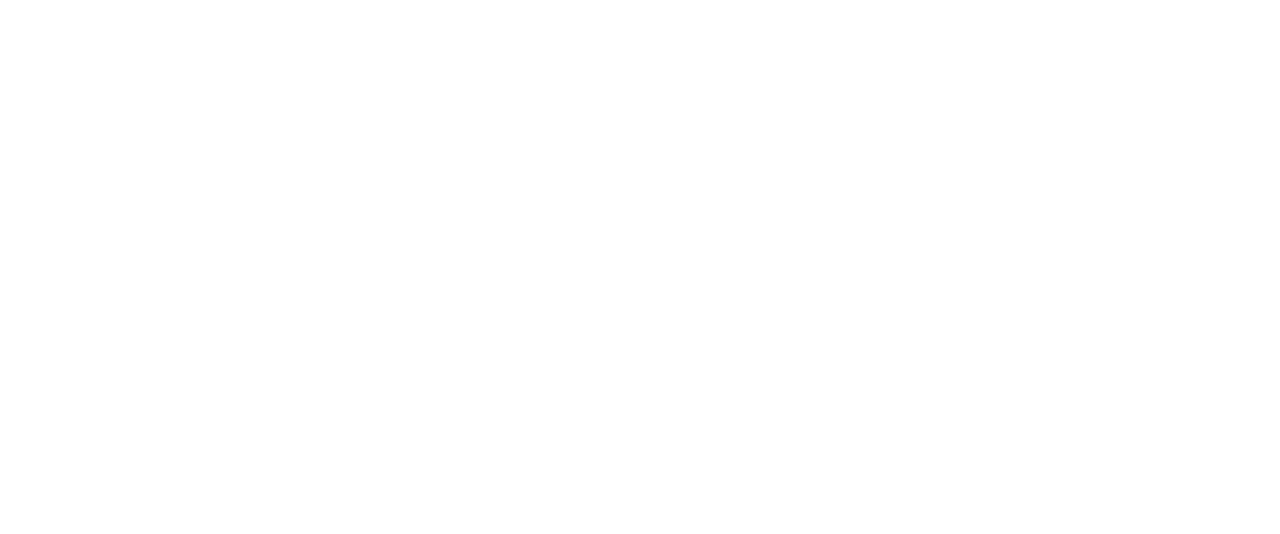
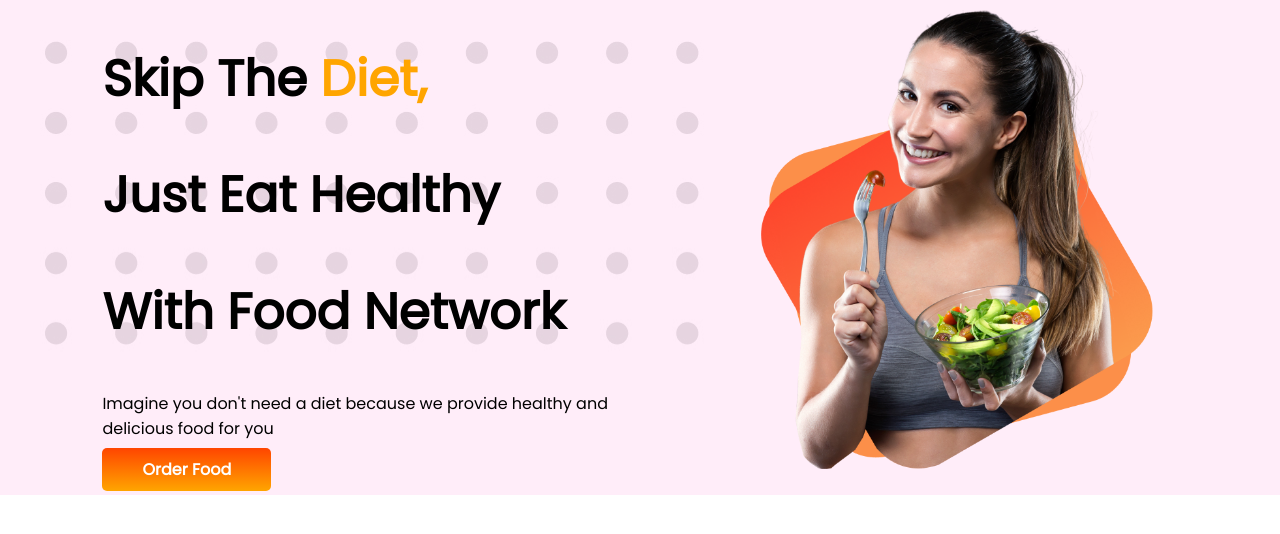
Before and after one commit to Tanzim395/food-network, a plain HTML site: page index.html in a window 1280 px wide. Drawn offline with Linux system fonts and the light colour scheme.

Commit message:
Top banner part added

```diff
--- a/index.html
+++ b/index.html
@@ -6,10 +6,26 @@
     <meta http-equiv="X-UA-Compatible" content="IE=edge">
     <meta name="viewport" content="width=device-width, initial-scale=1.0">
     <title>Food Network</title>
+    <link rel="preconnect" href="https://fonts.googleapis.com">
+    <link rel="preconnect" href="https://fonts.gstatic.com" crossorigin>
+    <link href="https://fonts.googleapis.com/css2?family=Poppins&display=swap" rel="stylesheet">
     <link rel="stylesheet" href="style.css">
 </head>
 
 <body>
+    <section class="top-banner">
+        <div class="half-width">
+            <h1>Skip The <span class="orange-color">Diet,</span></h1>
+            <h1>Just Eat Healthy</h1>
+            <h1>With Food Network</h1>
+            <p>Imagine you don't need a diet because we provide healthy and delicious food for you</p>
+            <a class="link-button" target="_blank" href="https://www.foodpanda.com.bd/">Order Food</a>
+        </div>
+        <div class="half-width">
+            <img src="images/female/Group 8425.png" alt="Happy Foodie">
+        </div>
+    </section>
+
 
 </body>
 
--- a/style.css
+++ b/style.css
@@ -0,0 +1,32 @@
+body{
+    font-family: 'Poppins', sans-serif;
+    margin: 0px;
+}
+h1{
+    font-size: 50px;
+}
+.orange-color{
+    color: orange;
+}
+section{
+    display: flex;
+}
+.half-width{
+    width: 50%;
+    padding-left: 8%;
+}
+.half-width img{
+    width: 80%;
+}
+.link-button{
+    text-decoration: none;
+    background-image: linear-gradient(orangered, orange);
+    padding: 10px 40px;
+    color: white;
+    font-weight: 700;
+    border-radius: 5px;
+}
+.top-banner{
+    background-image: url(images/shapes/Frame-59.jpg);
+    background-repeat: no-repeat;
+}
```
Also changed, not shown: images/shapes/Frame-59.jpg (renamed from images/shapes/Frame 59.jpg).
